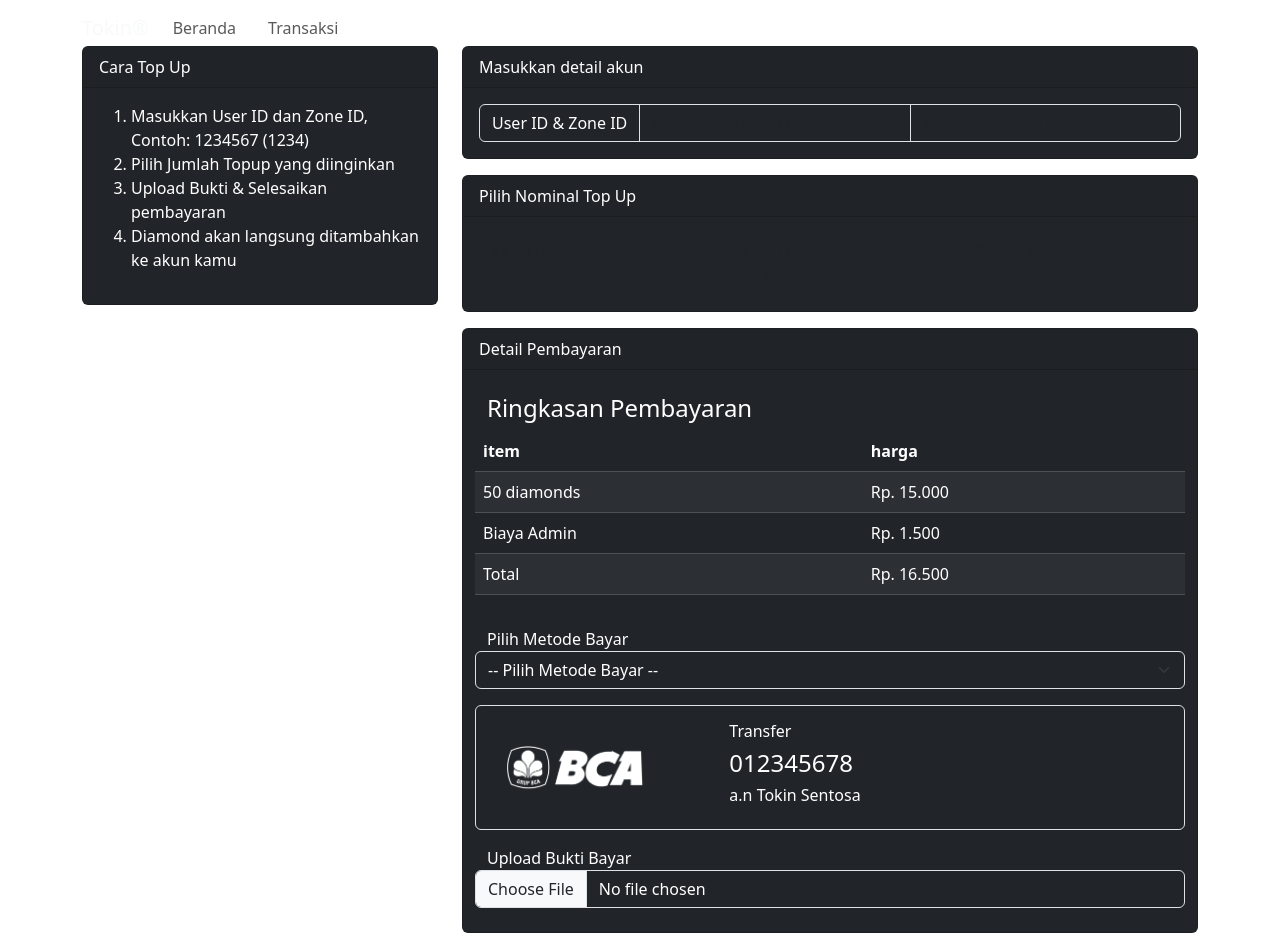
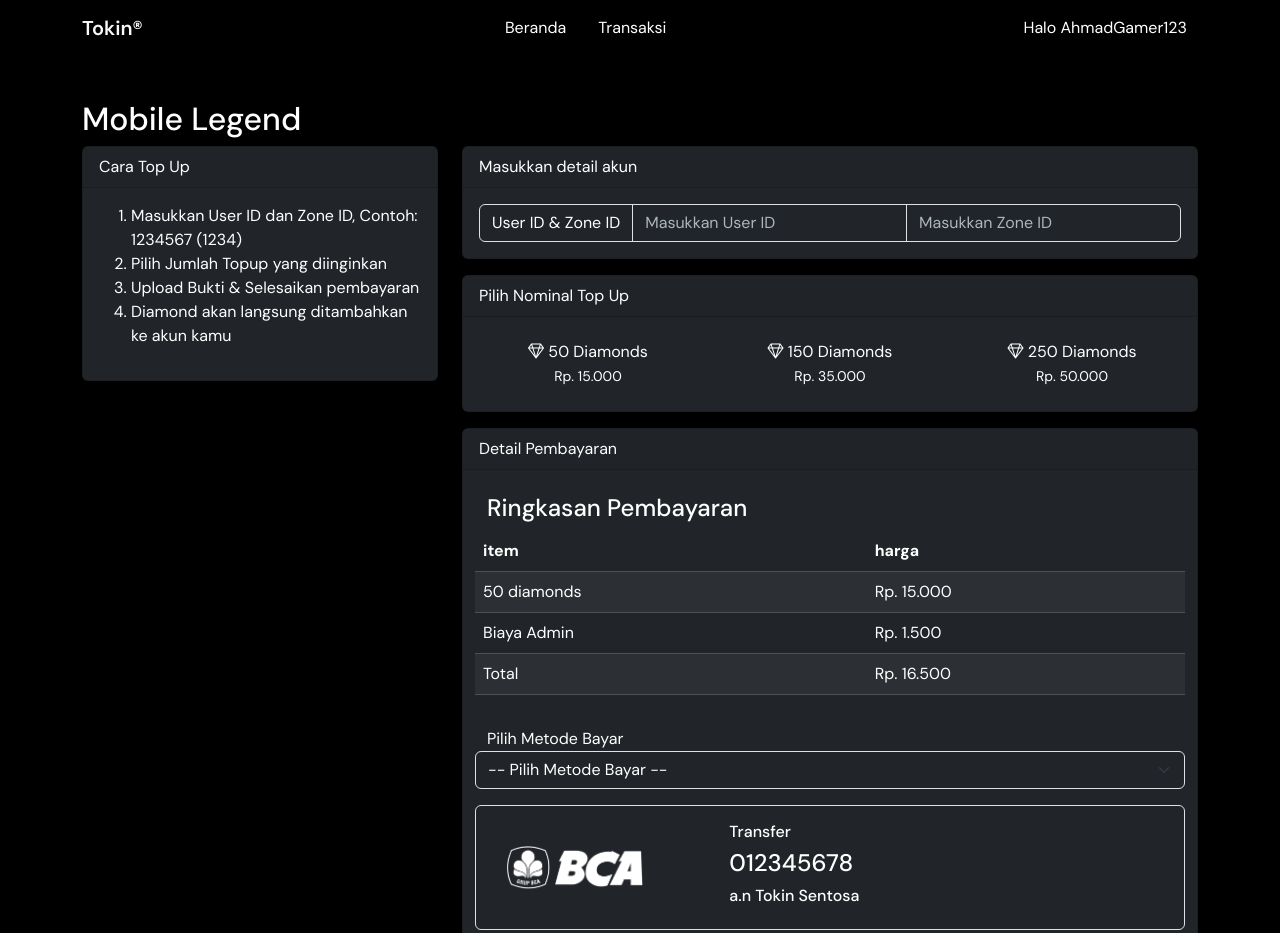
Before and after one commit to HaykalRIfandi2003/tokin, a plain HTML site: page detail.html in a window 1280 px wide. Shown: the top 933 px of the page. Drawn offline with nearby package versions, Linux system fonts and the light colour scheme; some packages are replaced by stand-ins of ours; the site is published under a folder, as on GitHub Pages, so addresses that start at the root find nothing; a script that the page names is missing.

Commit message:
update tampilan

```diff
--- a/detail.html
+++ b/detail.html
@@ -9,7 +9,7 @@
     <link rel="shortcut icon" href="/assets/favicon.png" type="image/x-icon">
 
     <!-- my dependensies (css and js) -->
-    <link rel="stylesheet" href="/style.css">
+    <link rel="stylesheet" href="./style.css">
      <script src="https://cdn.jsdelivr.net/npm/sweetalert2@11"></script>
     <script src="./script.js"> </script>
 
@@ -30,7 +30,7 @@
             </button>
             <div class="collapse navbar-collapse" id="navbarNavAltMarkup">
                 <div class="navbar-nav gap-3">
-                    <a class="nav-link" aria-current="page" href="#">Beranda</a>
+                    <a class="nav-link" aria-current="page" href="/">Beranda</a>
                     <a class="nav-link" href="./transaction.html">Transaksi</a>
                 </div>
 
```
Also changed, not shown: index.html (+1 -1 lines), login.html (+1 -1 lines), register.html (+1 -1 lines), transaction.html (+1 -1 lines).
